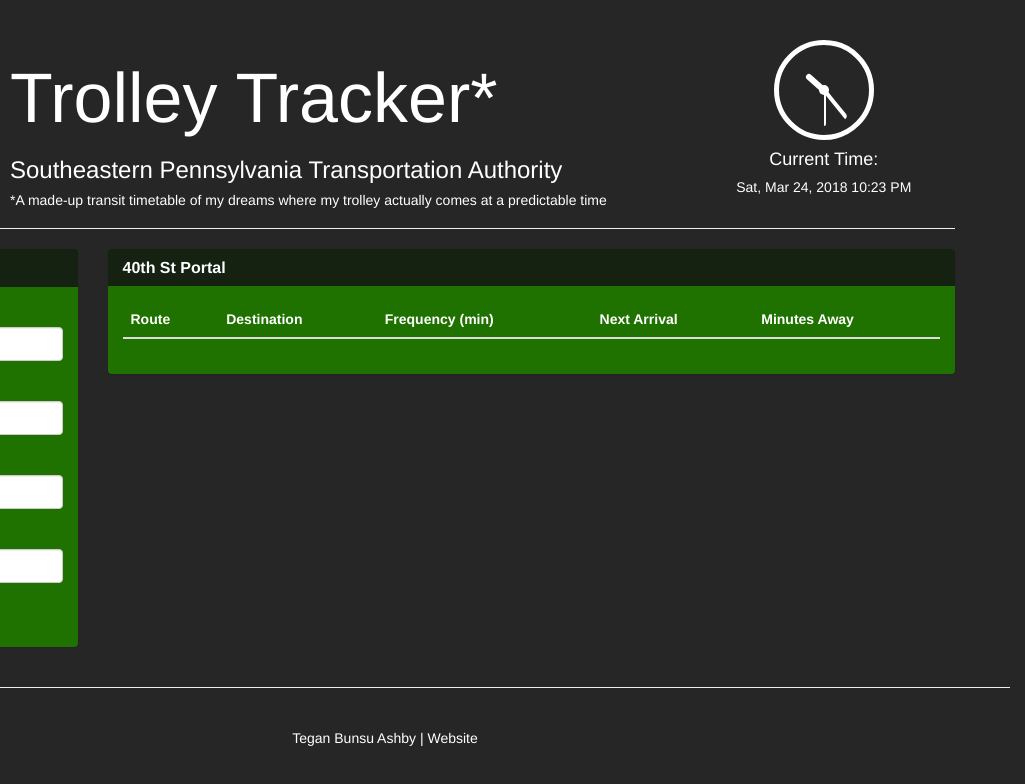
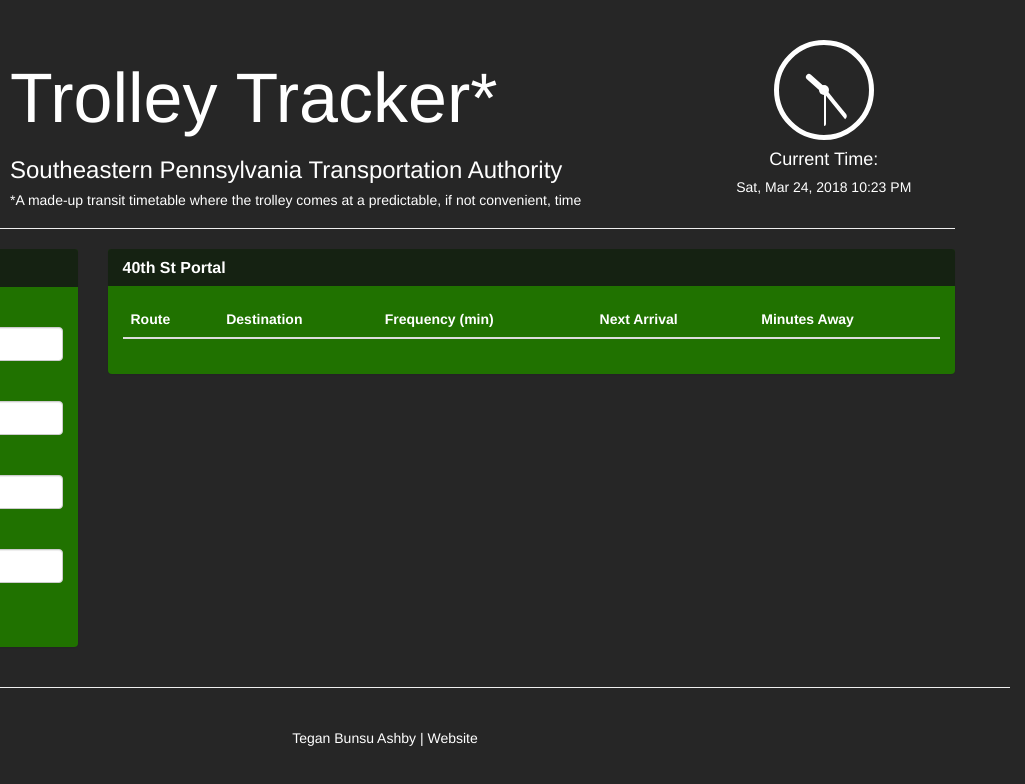
Before and after one commit to bunsushi/SEPTA-Schedule, a plain HTML site: page admin.html in a window 1280 px wide. Shown: the full height of the page, 255-1280 px from the left. Drawn offline with nearby package versions, Linux system fonts and the light colour scheme; no server answers.

Commit message:
js refactor

```diff
--- a/admin.html
+++ b/admin.html
@@ -43,7 +43,7 @@
                         <h1>Trolley Tracker*</h1>
                     </a>
                     <h3>Southeastern Pennsylvania Transportation Authority</h5>
-                        <h5>*A made-up transit timetable of my dreams where my trolley actually comes at a predictable time</h5>
+                        <h5>*A made-up transit timetable where the trolley comes at a predictable, if not convenient, time</h5>
                 </div>
                 <div class="col-md-3">
                     <div class="text-center">
```
Also changed, not shown: index.html (+1 -1 lines).
